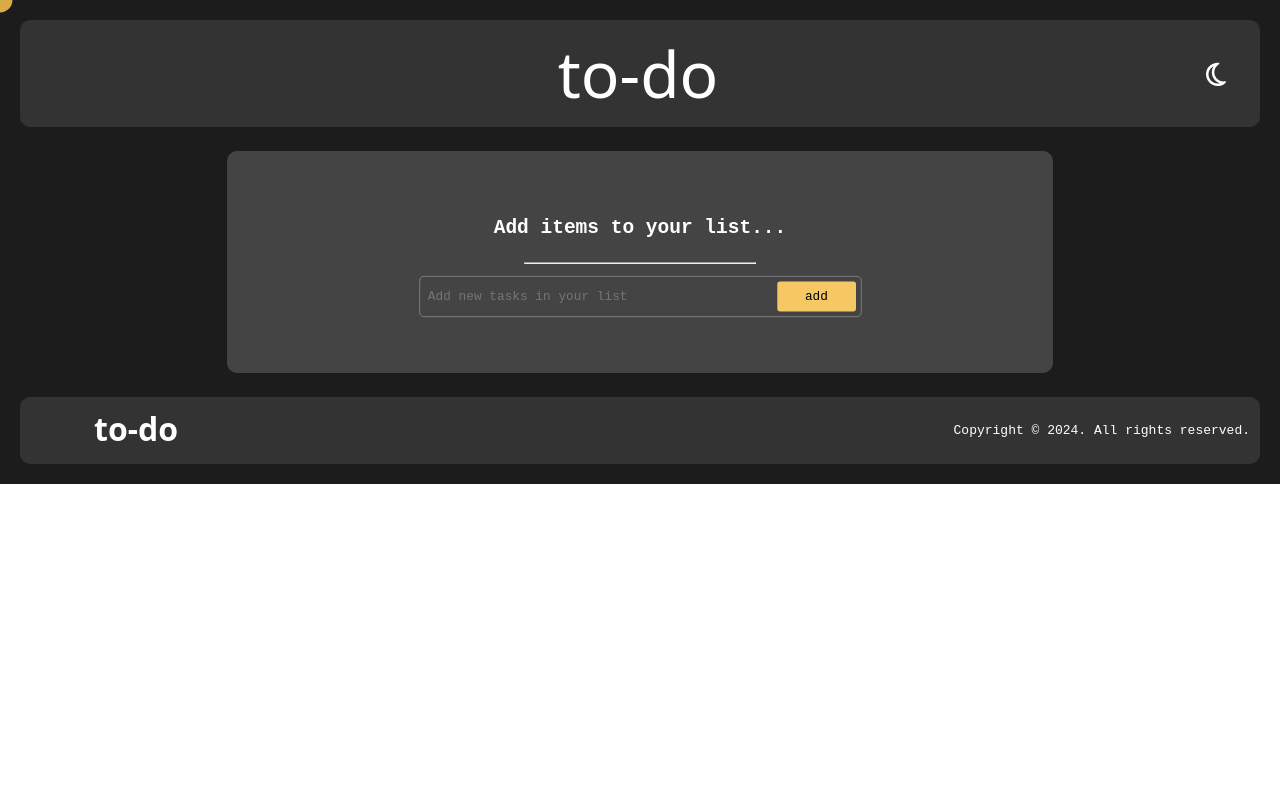
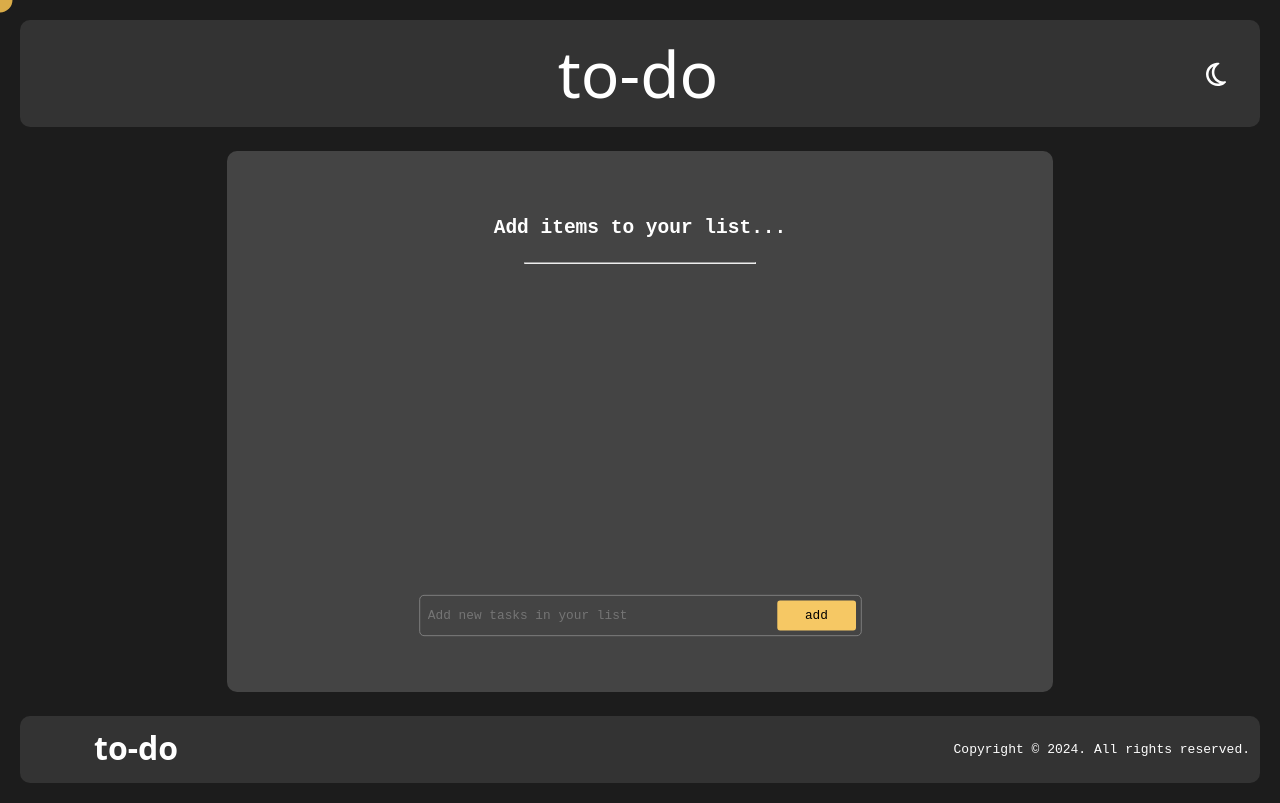
Before and after one commit to AhmarZaidi/todo, a React (Create React App) app: page / in a window 1280 px wide. Built offline with nearby package versions, Linux system fonts and the light colour scheme; a web font is replaced by a local one.

Commit message:
Fix height issue

```diff
--- a/src/App.css
+++ b/src/App.css
@@ -105,7 +105,8 @@ body {
 }
 
 .item-list-container {
-	max-height: 318.5px;
+	/* max-height: 318.5px; */
+	height: 318.5px;
 	overflow: auto;
 
 	scrollbar-width: thin;
```
